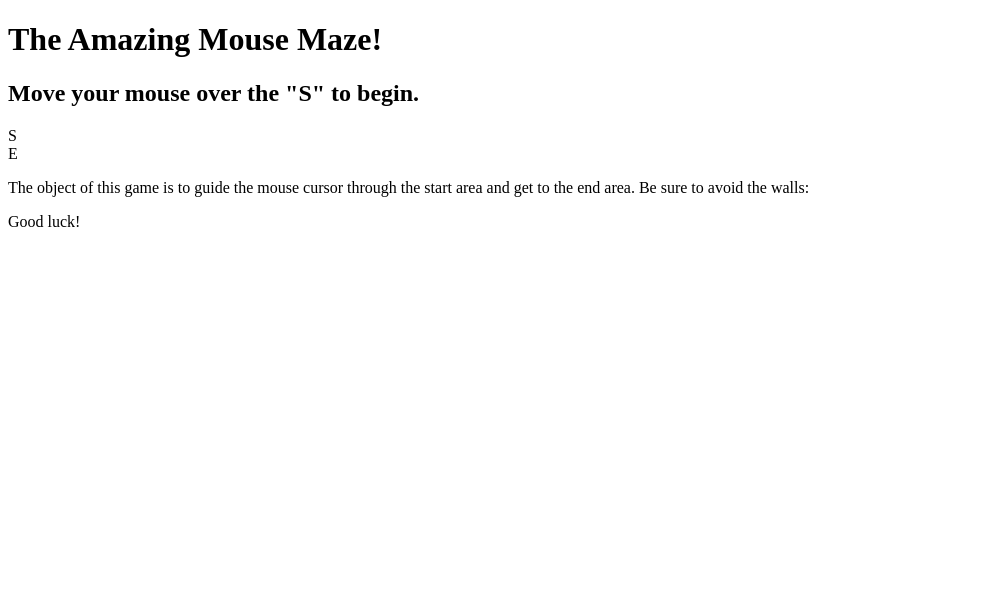
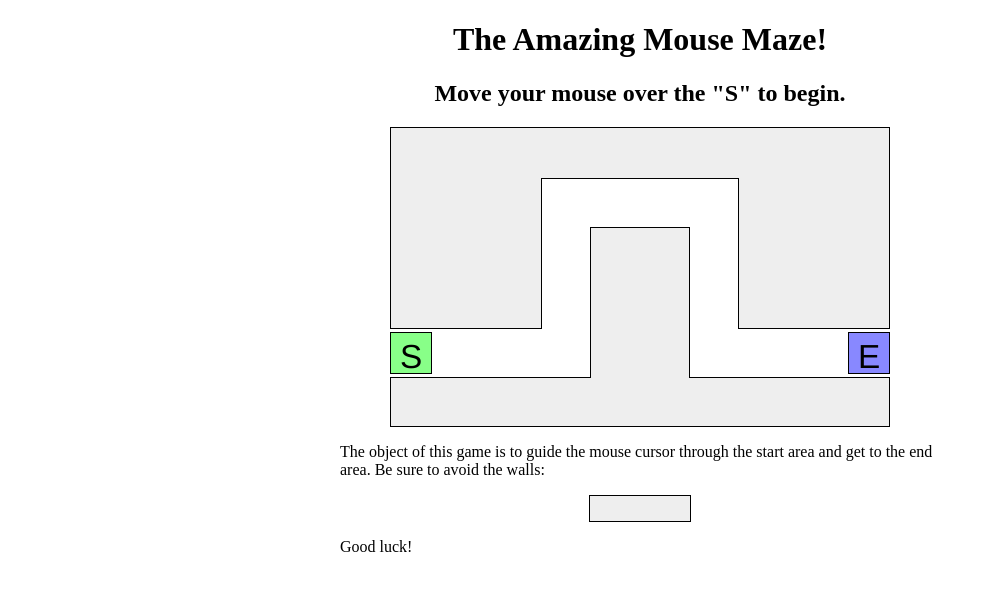
Before and after one commit to rohanlemon/rohanlemon.github.io-info2180-lab4, a plain HTML site: page index.html in a window 1280 px wide. Shown: the whole page, without its empty margins (0-987 px from the left). Drawn offline with Linux system fonts and the light colour scheme; files that its build step writes are made by us from their sources.

Commit message:
Update index.html

```diff
--- a/index.html
+++ b/index.html
@@ -1,14 +1,14 @@
 <!DOCTYPE html>
-<!--
+<html><!--
 original lab idea and code by Kevin Wallace and Jeff Prouty; revised by Brian Le, Victoria Kirst, and Marty Stepp
 http://www.webstepbook.com/
 You should download this file for your lab, but you should not edit its contents.
--->
-
+--><head>
+		<meta charset="utf-8">
 		<title>Maze!</title>
-
-
-
+		<link href="maze.css" type="text/css" rel="stylesheet">
+		<script src="maze.js" type="text/javascript"></script>
+	</head>
 
 	<body>
 		<h1>The Amazing Mouse Maze!</h1>
@@ -37,3 +37,4 @@ You should download this file for your lab, but you should not edit its contents
 
 
 	</body>
+</html>
```
